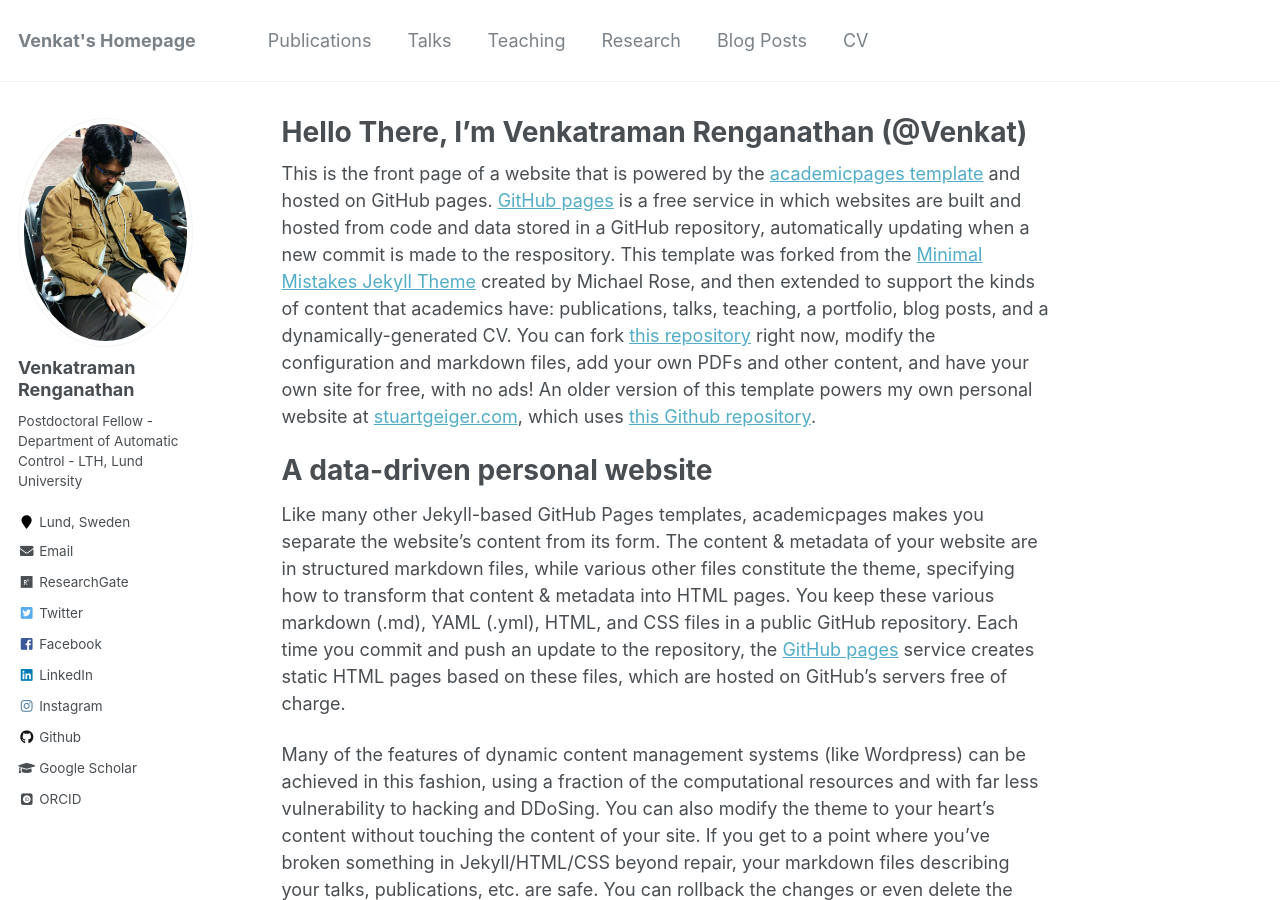
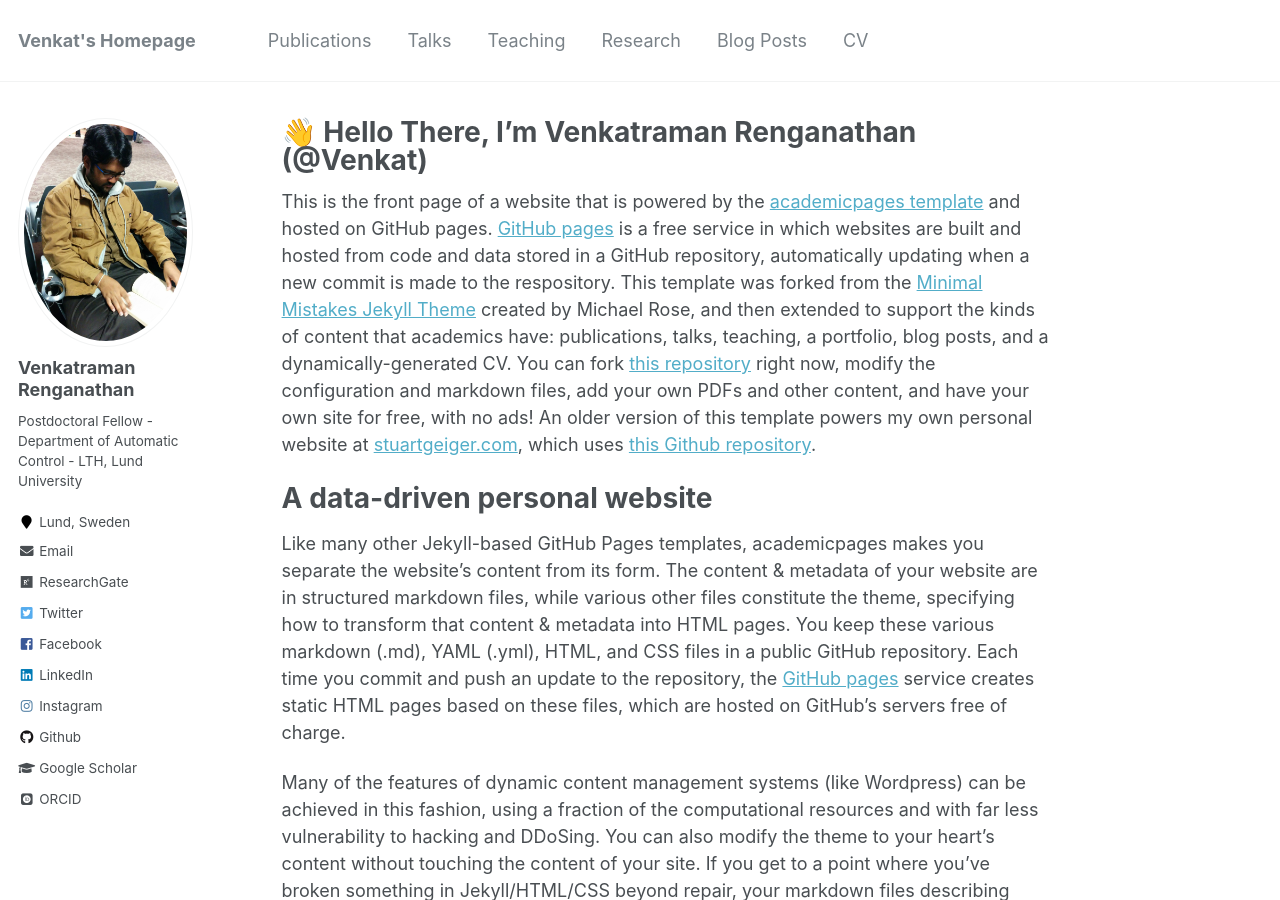
Before and after one commit to venkatramanrenganathan/venkatramanrenganathan.github.io, a Jekyll site: the page built from _pages/about.md, in a window 1280 px wide and 900 px high. Built offline with Jekyll 4.4.1, drawn with Linux system fonts in a browser that asks for light colours; some web fonts are replaced.

```diff
--- a/_pages/about.md
+++ b/_pages/about.md
@@ -1,6 +1,6 @@
 ---
 permalink: /
-title: "Hello There, I'm Venkatraman Renganathan (@Venkat)"
+title: "👋 Hello There, I'm Venkatraman Renganathan (@Venkat)"
 excerpt: "About me"
 author_profile: true
 redirect_from:
```
